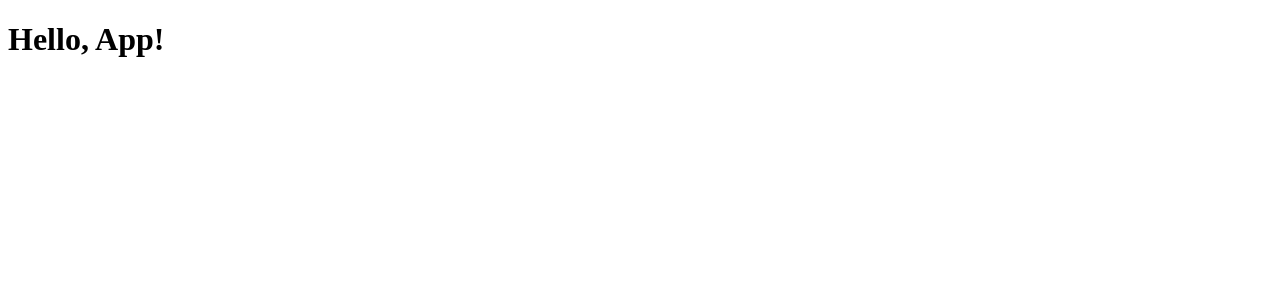
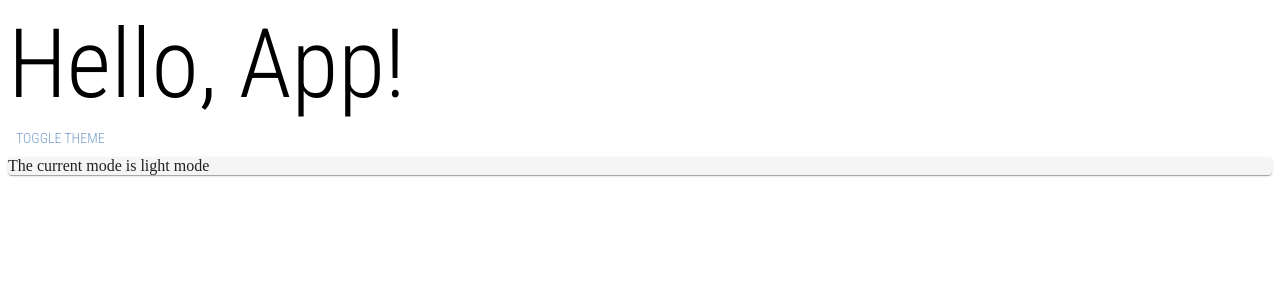
Before and after one commit to oze4/LibreTrader, a React app in the folder frontend/: page / in a window 1280 px wide. Shown: the top 300 px of the page. Built offline with nearby package versions, Linux system fonts and the light colour scheme.

Commit message:
feat: frontend: set up dark mode context

```diff
--- a/frontend/package.json
+++ b/frontend/package.json
@@ -22,6 +22,7 @@
     "@babel/preset-react": "^7.16.0",
     "@emotion/react": "^11.7.0",
     "@emotion/styled": "^11.6.0",
+    "@mui/icons-material": "^5.2.1",
     "@mui/material": "^5.2.3",
     "babel-loader": "^8.2.3",
     "clean-webpack-plugin": "^4.0.0",
--- a/frontend/src/App.js
+++ b/frontend/src/App.js
@@ -1,5 +1,18 @@
 import React from "react";
+import { Button, Typography, Paper } from "@mui/material";
 
-export default function App(props) {
-  return <h1>Hello, App!</h1>;
+import { ColorModeContext } from "./theme";
+
+export default function App() {
+  const theme = React.useContext(ColorModeContext);
+
+  return (
+    <div>
+      <Typography variant="h1">Hello, App!</Typography>
+      <Button onClick={theme.toggle}>Toggle Theme</Button>
+      <Paper>
+        <Typography variant="p">The current mode is {theme.mode} mode</Typography>
+      </Paper>
+    </div>
+  );
 }
--- a/frontend/src/index.js
+++ b/frontend/src/index.js
@@ -1,6 +1,15 @@
 import React from "react";
 import ReactDOM from "react-dom";
+import { StyledEngineProvider } from '@mui/material/styles';
 
 import App from "./App";
+import { ColorModeProvider } from './theme'
 
-ReactDOM.render(<App />, document.querySelector("#root"));
+ReactDOM.render(
+  <StyledEngineProvider injectFirst>
+    <ColorModeProvider>
+      <App />
+    </ColorModeProvider>
+  </StyledEngineProvider>,
+  document.querySelector("#root")
+);
--- /dev/null
+++ b/frontend/src/theme/colorModes.js
@@ -0,0 +1,213 @@
+/**
+ *
+ * This file contains light/dark mode themes.
+ *
+ */
+
+export const lightMode = {
+  palette: {
+    type: 'light',
+    primary: {
+      main: '#779ecb',
+    },
+    secondary: {
+      main: '#9e465f',
+      light: '#e36588',
+    },
+    background: {
+      default: '#faf8f6',
+      paper: '#f5f5f5',
+    },
+    text: {
+      primary: 'rgba(0,0,0,0.87)',
+    },
+  },
+  typography: {
+    fontFamily: 'Roboto Condensed',
+  },
+  overrides: {
+    MuiSwitch: {
+      root: {
+        width: 42,
+        height: 26,
+        padding: 0,
+        margin: 8,
+      },
+      switchBase: {
+        padding: 1,
+        '&$checked, &$colorPrimary$checked, &$colorSecondary$checked': {
+          transform: 'translateX(16px)',
+          color: '#fff',
+          '& + $track': {
+            opacity: 1,
+            border: 'none',
+          },
+        },
+      },
+      thumb: {
+        width: 24,
+        height: 24,
+      },
+      track: {
+        borderRadius: 13,
+        border: '1px solid #bdbdbd',
+        backgroundColor: '#fafafa',
+        opacity: 1,
+        transition: 'background-color 300ms cubic-bezier(0.4, 0, 0.2, 1) 0ms,border 300ms cubic-bezier(0.4, 0, 0.2, 1) 0ms',
+      },
+    },
+  },
+  props: {
+    MuiList: {
+      dense: true,
+    },
+    MuiMenuItem: {
+      dense: true,
+    },
+    MuiTable: {
+      size: 'small',
+    },
+    MuiButton: {
+      size: 'small',
+    },
+    MuiButtonGroup: {
+      size: 'small',
+    },
+    MuiCheckbox: {
+      size: 'small',
+    },
+    MuiFab: {
+      size: 'small',
+    },
+    MuiFormControl: {
+      margin: 'dense',
+      size: 'small',
+    },
+    MuiFormHelperText: {
+      margin: 'dense',
+    },
+    MuiIconButton: {
+      size: 'small',
+    },
+    MuiInputBase: {
+      margin: 'dense',
+    },
+    MuiInputLabel: {
+      margin: 'dense',
+    },
+    MuiRadio: {
+      size: 'small',
+    },
+    MuiSwitch: {
+      size: 'small',
+    },
+    MuiTextField: {
+      margin: 'dense',
+      size: 'small',
+    },
+  },
+};
+
+export const darkMode = {
+  palette: {
+    type: 'dark',
+    primary: {
+      main: '#434343',
+    },
+    secondary: {
+      main: '#9e465f',
+      light: '#e36588',
+    },
+    background: {
+      default: '#141414',
+      paper: '#1b1b1b',
+    },
+    text: {
+      primary: 'rgba(255,255,255,0.87)',
+    },
+  },
+  typography: {
+    fontFamily: 'Roboto Condensed',
+  },
+  overrides: {
+    MuiSwitch: {
+      root: {
+        width: 42,
+        height: 26,
+        padding: 0,
+        margin: 8,
+      },
+      switchBase: {
+        padding: 1,
+        '&$checked, &$colorPrimary$checked, &$colorSecondary$checked': {
+          transform: 'translateX(16px)',
+          color: '#fff',
+          '& + $track': {
+            opacity: 1,
+            border: 'none',
+          },
+        },
+      },
+      thumb: {
+        width: 24,
+        height: 24,
+      },
+      track: {
+        borderRadius: 13,
+        border: '1px solid #bdbdbd',
+        backgroundColor: '#fafafa',
+        opacity: 1,
+        transition: 'background-color 300ms cubic-bezier(0.4, 0, 0.2, 1) 0ms,border 300ms cubic-bezier(0.4, 0, 0.2, 1) 0ms',
+      },
+    },
+  },
+  props: {
+    MuiList: {
+      dense: true,
+    },
+    MuiMenuItem: {
+      dense: true,
+    },
+    MuiTable: {
+      size: 'small',
+    },
+    MuiButton: {
+      size: 'small',
+    },
+    MuiButtonGroup: {
+      size: 'small',
+    },
+    MuiCheckbox: {
+      size: 'small',
+    },
+    MuiFab: {
+      size: 'small',
+    },
+    MuiFormControl: {
+      margin: 'dense',
+      size: 'small',
+    },
+    MuiFormHelperText: {
+      margin: 'dense',
+    },
+    MuiIconButton: {
+      size: 'small',
+    },
+    MuiInputBase: {
+      margin: 'dense',
+    },
+    MuiInputLabel: {
+      margin: 'dense',
+    },
+    MuiRadio: {
+      size: 'small',
+    },
+    MuiSwitch: {
+      size: 'small',
+    },
+    MuiTextField: {
+      margin: 'dense',
+      size: 'small',
+    },
+  },
+};
--- /dev/null
+++ b/frontend/src/theme/context.js
@@ -0,0 +1,3 @@
+import { createContext } from "react";
+
+export default createContext({ toggle: () => {}, mode: "light" });
--- /dev/null
+++ b/frontend/src/theme/index.js
@@ -0,0 +1,2 @@
+export { default as ColorModeContext } from './context';
+export { default as ColorModeProvider } from './provider';
--- /dev/null
+++ b/frontend/src/theme/provider.js
@@ -0,0 +1,34 @@
+import React, { useState, useMemo } from "react";
+import { createTheme, ThemeProvider } from "@mui/material";
+
+import { darkMode, lightMode } from "./colorModes.js";
+import ColorModeContext from './context';
+
+export default function ColorModeProvider({ children }) {
+  const [mode, setMode] = useState('light');
+  const colorMode = useMemo(
+    () => ({
+      toggle: () => {
+        setMode((prevMode) => (prevMode === 'light' ? 'dark' : 'light'));
+      },
+      mode
+    }),
+    [mode],
+  );
+
+  const theme = useMemo(
+    () => {
+      if (mode === "dark") return createTheme(darkMode);
+      return createTheme(lightMode);
+    },
+    [mode],
+  );
+
+  return (
+    <ColorModeContext.Provider value={colorMode}>
+      <ThemeProvider theme={theme}>
+        {children}
+      </ThemeProvider>
+    </ColorModeContext.Provider>
+  );
+}
```
Also changed, not shown: frontend/public/index.ejs, 1 other file (tests, documents, lock files or other folders).
